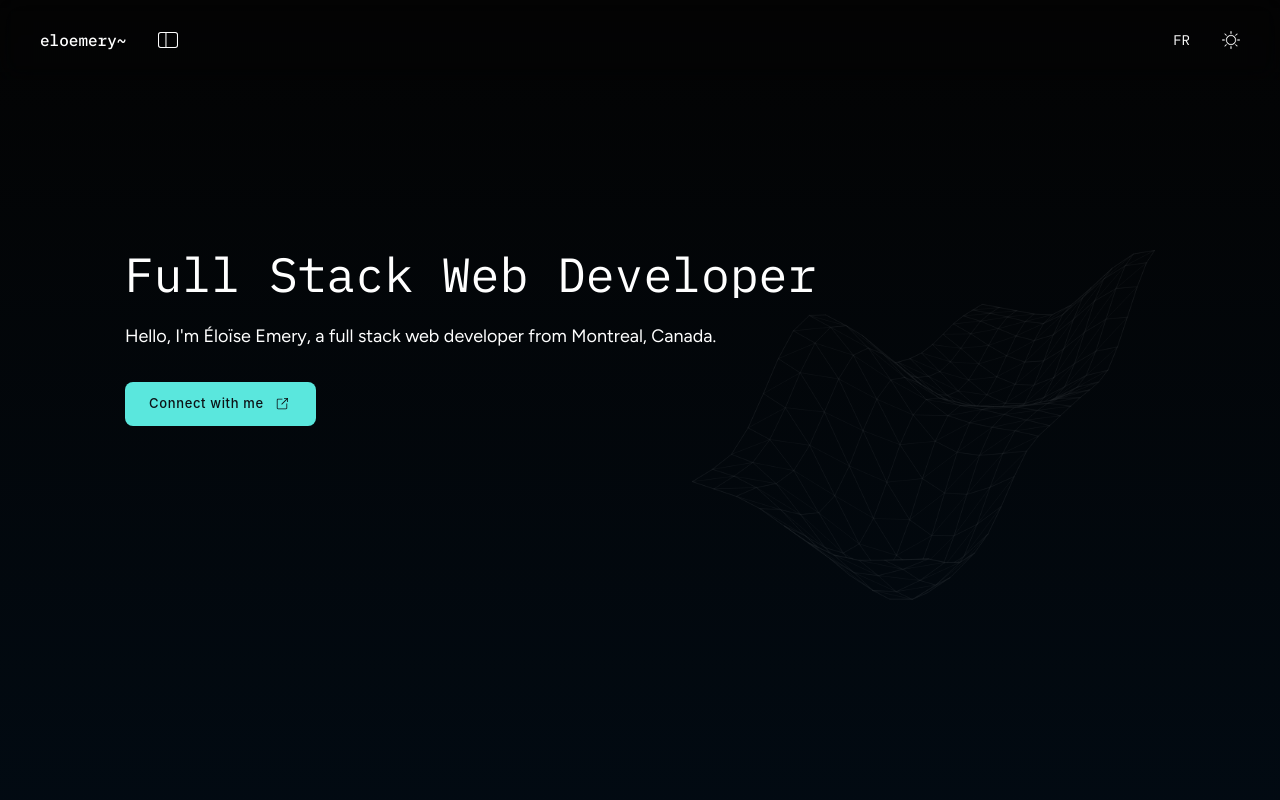
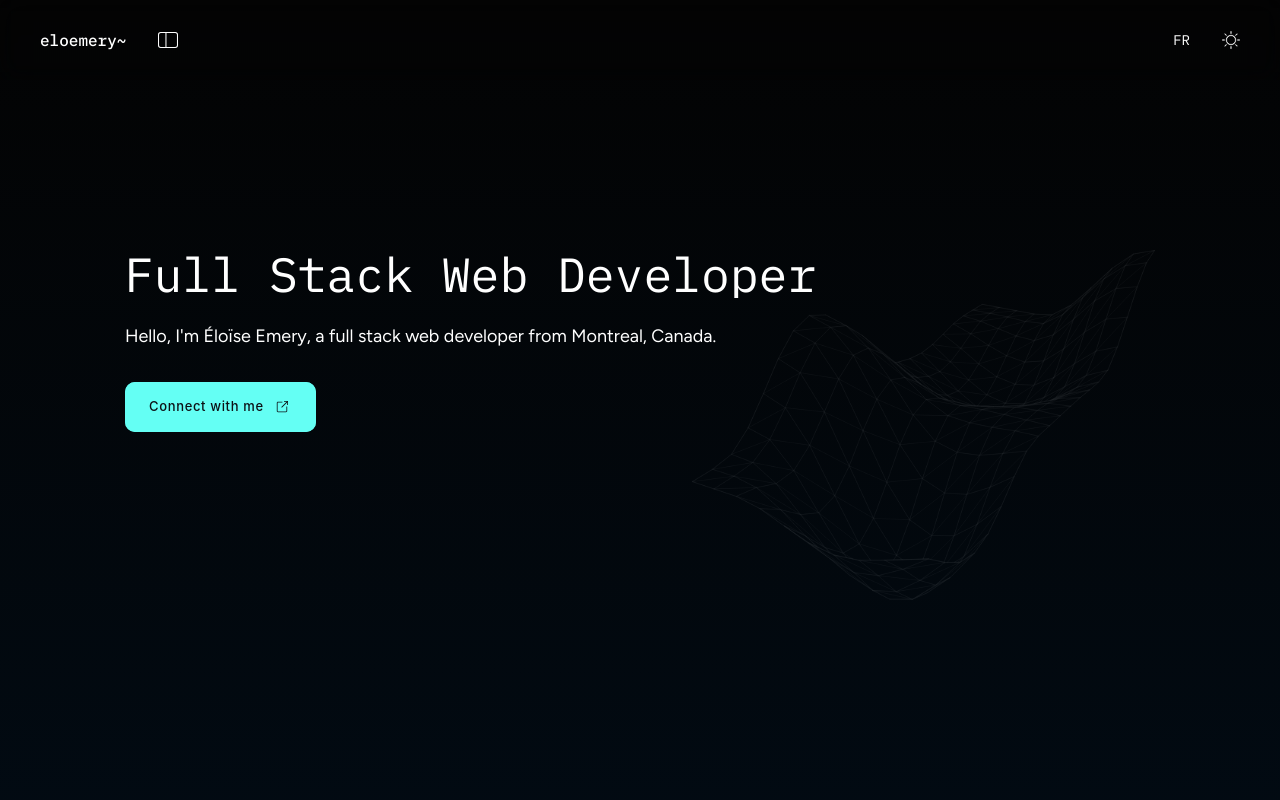
Before and after one commit to EloiseEmery/portfolio, a React (Create React App) app: page / in a window 1280 px wide. Shown: the top 800 px of the page. Built offline with nearby package versions, Linux system fonts and the light colour scheme; a web font is replaced by a local one.

Commit message:
Add glow effect to hero button and clean up URL params handling

```diff
--- a/src/App.tsx
+++ b/src/App.tsx
@@ -13,16 +13,16 @@ import menuSidebarOpen from './assets/svg/menuSidebarOpen.svg';
 import lightMode from './assets/svg/lightMode.svg';
 import darkMode from './assets/svg/darkMode.svg';
 import './index.css';
-import { Language, getTranslation } from './translations';
+import { Language } from './translations';
 
 function App() {
-  const [menuSrc, setMenuSrc] = useState(menuSidebarClosed);
   const [colorModeSrc, setColorModeSrc] = useState(lightMode);
   const [language, setLanguage] = useState<Language>(() => {
     const savedLanguage = localStorage.getItem('language');
     return savedLanguage ? (savedLanguage as Language) : 'en';
   });
   const [isSidebarOpen, setIsSidebarOpen] = useState(false);
+  const [menuSrc, setMenuSrc] = useState(menuSidebarClosed);
 
   // Manage color mode when page is loaded
   useEffect(() => {
--- a/src/components/atoms/ToTop.tsx
+++ b/src/components/atoms/ToTop.tsx
@@ -1,4 +1,4 @@
-import React, { useState, useEffect } from 'react';
+import { useState, useEffect } from 'react';
 
 function ToTop() {
     const [isVisible, setIsVisible] = useState(false);
--- a/src/components/molecules/Chatbot.tsx
+++ b/src/components/molecules/Chatbot.tsx
@@ -15,7 +15,7 @@ function Chatbot({ language }: { language: Language }) {
                         placeholder={title}
                         className="flex-grow bg-transparent p-1 text-white dark:text-colorMain focus:outline-none"
                     />
-                    <button type="submit" className="ml-2 bg-colorQuaternary dark:bg-colorTertiary/50 p-2 rounded-full">
+                    <button type="submit" className="ml-2 bg-colorWhite/40 dark:bg-colorTertiary/30 p-2 rounded-full">
                         <svg xmlns="http://www.w3.org/2000/svg" fill="none" viewBox="0 0 24 24" strokeWidth="2" stroke="currentColor" className="w-4 h-4 text-white">
                             <path strokeLinecap="round" strokeLinejoin="round" d="M5 13l4 4L19 7" className="text-colorMain dark:text-colorWhite" />
                         </svg>
--- a/src/components/organisms/Header.tsx
+++ b/src/components/organisms/Header.tsx
@@ -28,9 +28,7 @@ function Header({ toggleMenu, menuSrc,toggleColorMode, colorModeSrc, toggleLangu
           {/* Logo */}
           <p className={`text-colorWhite dark:text-colorBlack transition-all duration-300 ease-in-out text-md ${isScrolled ? 'text-sm' : 'text-md'} font-sans font-medium`}><a href="./" onClick={(e) => {
           e.preventDefault();
-            const language = localStorage.getItem('language');
-            const colorMode = localStorage.getItem('colorMode') || 'Light';
-            window.location.href = `./?lang=${language}&colorMode=${colorMode}`;
+          window.location.href = `./`;
           }}>eloemery~</a></p>
           {/* Sidebar icone Desktop */}
           <div className="hidden md:block cursor-pointer min-w-[35px] hover:opacity-70 transition-all duration-300 ease-in-out" onClick={toggleMenu}>
@@ -47,19 +45,11 @@ function Header({ toggleMenu, menuSrc,toggleColorMode, colorModeSrc, toggleLangu
           <div className="cursor-pointer">
             <p className="text-colorWhite dark:text-colorBlack text-sm font-sans hover:opacity-70 transition-all duration-300 ease-in-out" onClick={() => {
               toggleLanguage();
-              const newLanguage = language === 'fr' ? 'en' : 'fr';
-              const url = new URL(window.location.href);
-              url.searchParams.set('lang', newLanguage);
-              window.history.replaceState(null, '', url.toString());
             }}>{language === 'fr' ? 'EN' : 'FR'}</p>
           </div>
           {/* Color mode */}
           <div className="cursor-pointer hover:opacity-70 transition-all duration-300 ease-in-out" onClick={() => {
             toggleColorMode();
-            const colorMode = localStorage.getItem('colorMode') || 'Light';
-            const url = new URL(window.location.href);
-            url.searchParams.set('colorMode', colorMode);
-            window.history.replaceState(null, '', url.toString());
           }}>
             <img src={colorModeSrc} alt="Light/Dark Mode" className="h-[18px] dark:filter-brightness-0 dark:invert" />
           </div>
--- a/src/components/organisms/sections/GetInTouch.tsx
+++ b/src/components/organisms/sections/GetInTouch.tsx
@@ -25,6 +25,14 @@ function GetInTouch({ language }: { language: Language }) {
                         href="mailto:eloise@eloiseemery.com"
                         blank={true}
                         type="secondary"
+                        icon={<svg viewBox="0 0 64 64" xmlns="http://www.w3.org/2000/svg" stroke-width="3" stroke="currentColor" fill="none" className="w-4 h-4 text-colorWhite dark:text-colorTertiary group-hover:text-colorMain dark:group-hover:text-colorWhite">
+                            <g id="SVGRepo_bgCarrier" stroke-width="0"></g>
+                            <g id="SVGRepo_tracerCarrier" stroke-linecap="round" stroke-linejoin="round"></g>
+                            <g id="SVGRepo_iconCarrier">
+                                <path d="M38.61,54.93,27.94,35.57,9.08,25.38a1,1,0,0,1,.2-1.8L54.08,8.64a1,1,0,0,1,1.27,1.27L40.41,54.73A1,1,0,0,1,38.61,54.93Z"></path>
+                                <line x1="55.13" y1="8.91" x2="27.94" y2="35.57" stroke-linecap="round"></line>
+                            </g>
+                        </svg>}
                     />
                 </div>
             </div>
--- a/src/components/organisms/sections/Hero.tsx
+++ b/src/components/organisms/sections/Hero.tsx
@@ -1,7 +1,7 @@
 import Button from '../../atoms/Button';
 import decorativeEl from '../../../assets/png/elementHero.png';
-import iconExternLink from '../../../assets/svg/iconExternLink.svg';
 import { getTranslation, Language } from '../../../translations';
+import '../../../index.css';
 
 function Hero({ language }: { language: Language }) {
 
@@ -19,7 +19,7 @@ function Hero({ language }: { language: Language }) {
         <p className=" relative z-10 text-colorWhite font-figtree mt-6 pb-8 text-lg dark:text-colorMain">{pText}</p>
         <Button
           children={buttonLabel}
-          className="relative z-10"
+          className="relative z-10 glow-on-hover bg-colorQuaternary after:bg-colorQuaternary dark:after:bg-colorTertiary hover:bg-colorMain hover:after:bg-colorMain dark:hover:after:bg-colorMain hover:text-colorWhite"
           href="https://www.linkedin.com/in/eloise-emery/"
           aria-label="See my LinkedIn profile"
           blank={true}
--- a/src/index.css
+++ b/src/index.css
@@ -5,7 +5,6 @@
 html {
   scroll-behavior: smooth;
 }
-
 body {
   margin: 0;
   font-family: -apple-system, BlinkMacSystemFont, 'Segoe UI', 'Roboto', 'Oxygen',
@@ -14,8 +13,59 @@ body {
   -webkit-font-smoothing: antialiased;
   -moz-osx-font-smoothing: grayscale;
 }
-
 code {
   font-family: source-code-pro, Menlo, Monaco, Consolas, 'Courier New',
     monospace;
 }
+
+/* Hero Button glow */
+.glow-on-hover {
+  width: 220px;
+  height: 50px;
+  border: none;
+  outline: none;
+  cursor: pointer;
+  position: relative;
+  z-index: 0;
+  border-radius: 10px;
+}
+.glow-on-hover:before {
+  content: '';
+  background: linear-gradient(45deg, #64FFF4, #E4FA25, #64FFF4, #64FFF4, #4468FD, #4468FD, #64FFF4);
+  position: absolute;
+  top: -2px;
+  left:-2px;
+  background-size: 400%;
+  z-index: -1;
+  filter: blur(5px);
+  width: calc(100% + 4px);
+  height: calc(100% + 4px);
+  animation: glowing 20s linear infinite;
+  opacity: 0;
+  transition: opacity .3s ease-in-out;
+  border-radius: 10px;
+}
+.glow-on-hover:active {
+  color: #000
+}
+.glow-on-hover:active:after {
+  background: transparent;
+}
+.glow-on-hover:hover:before {
+  opacity: 1;
+}
+.glow-on-hover:after {
+  z-index: -1;
+  content: '';
+  position: absolute;
+  width: 100%;
+  height: 100%;
+  left: 0;
+  top: 0;
+  border-radius: 10px;
+}
+@keyframes glowing {
+  0% { background-position: 0 0; }
+  50% { background-position: 300% 0; }
+  100% { background-position: 0 0; }
+}
```
